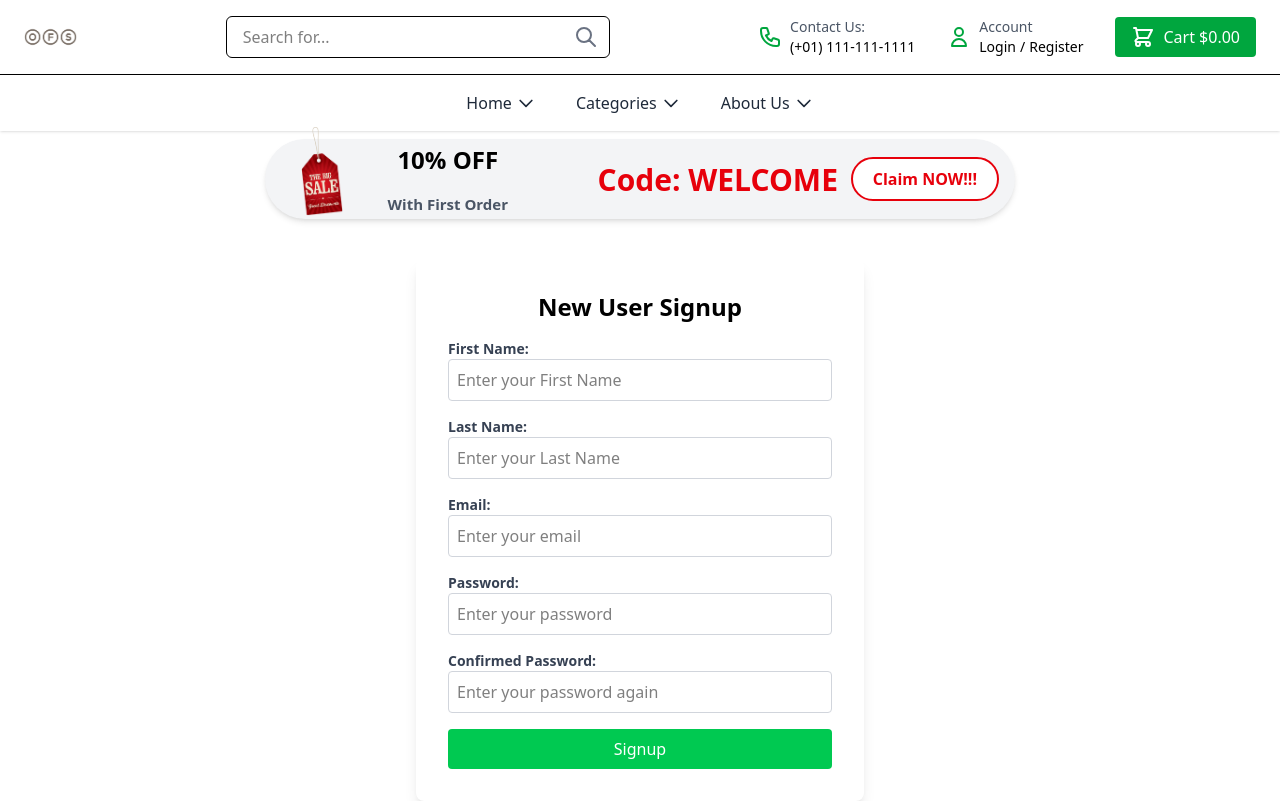
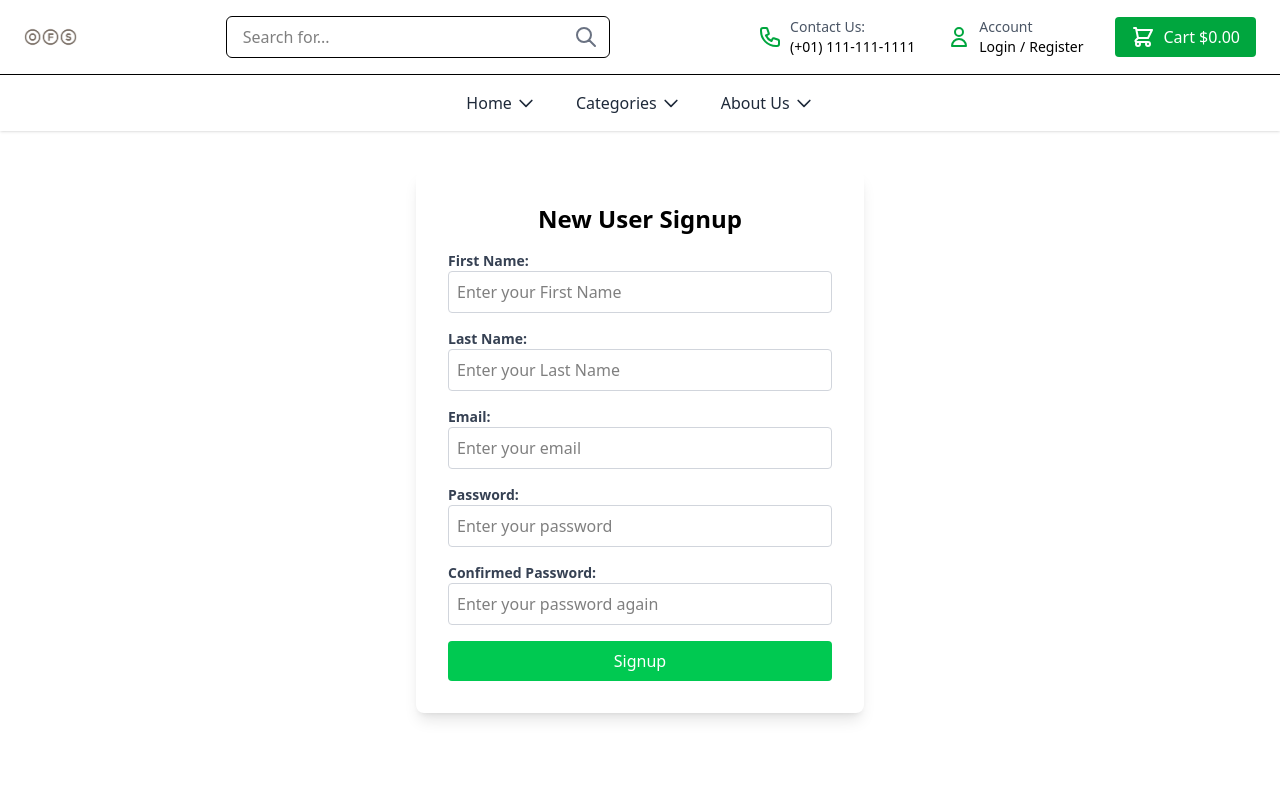
Before and after one commit to mikeshuh/OFS, a React (Vite) app in the folder client/: page /signup in a window 1280 px wide. Built offline with nearby package versions, Linux system fonts and the light colour scheme; no server answers.

Commit message:
rm banner login/signup

```diff
--- a/client/src/pages/Login.jsx
+++ b/client/src/pages/Login.jsx
@@ -62,9 +62,6 @@ const Login = () => {
     <div className="min-h-screen flex flex-col">
       {/* Navbar */}
       <Navbar />
-
-      {/* Discount Banner */}
-      <DiscountBanner />
 
       {/* Content Center */}
       <div className="flex flex-1 justify-center items-center px-4">
--- a/client/src/pages/Signup.jsx
+++ b/client/src/pages/Signup.jsx
@@ -55,9 +55,6 @@ const Signup = () => {
     <div>
       {/* Navbar component */}
       <Navbar />
-
-      {/* Discount banner component */}
-      <DiscountBanner />
 
       <div className="max-w-md mx-auto mt-10 p-8 bg-white shadow-lg rounded-lg">
         <h1 className="text-2xl font-bold text-center mb-4">New User Signup</h1>
```
